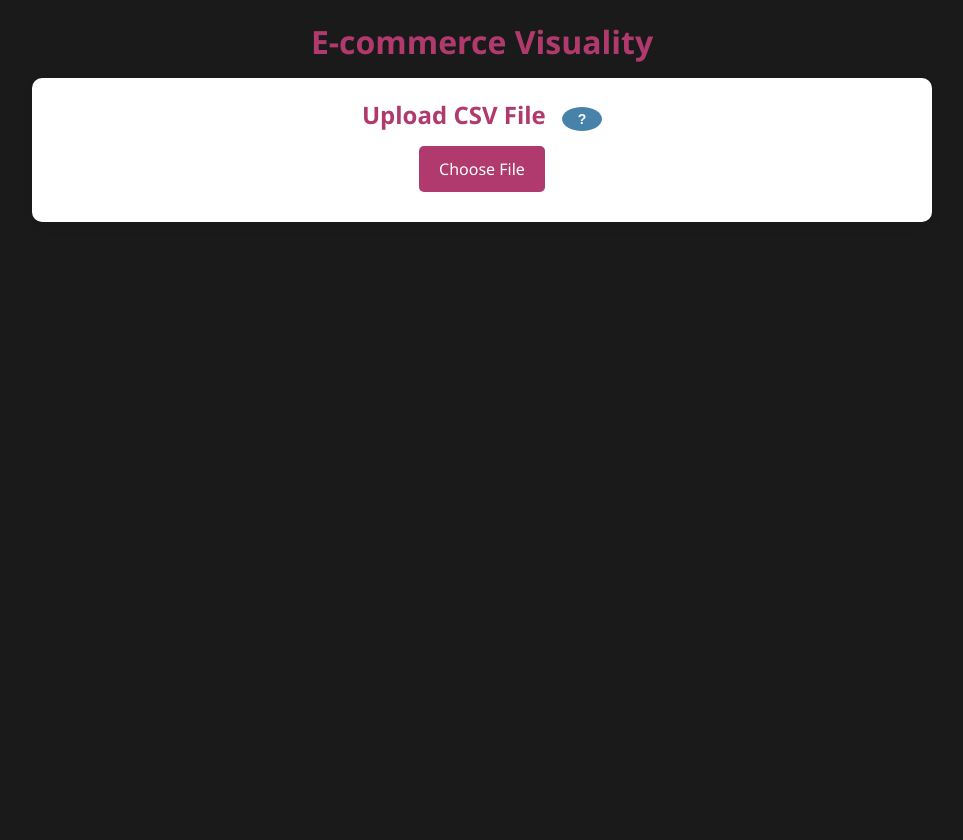
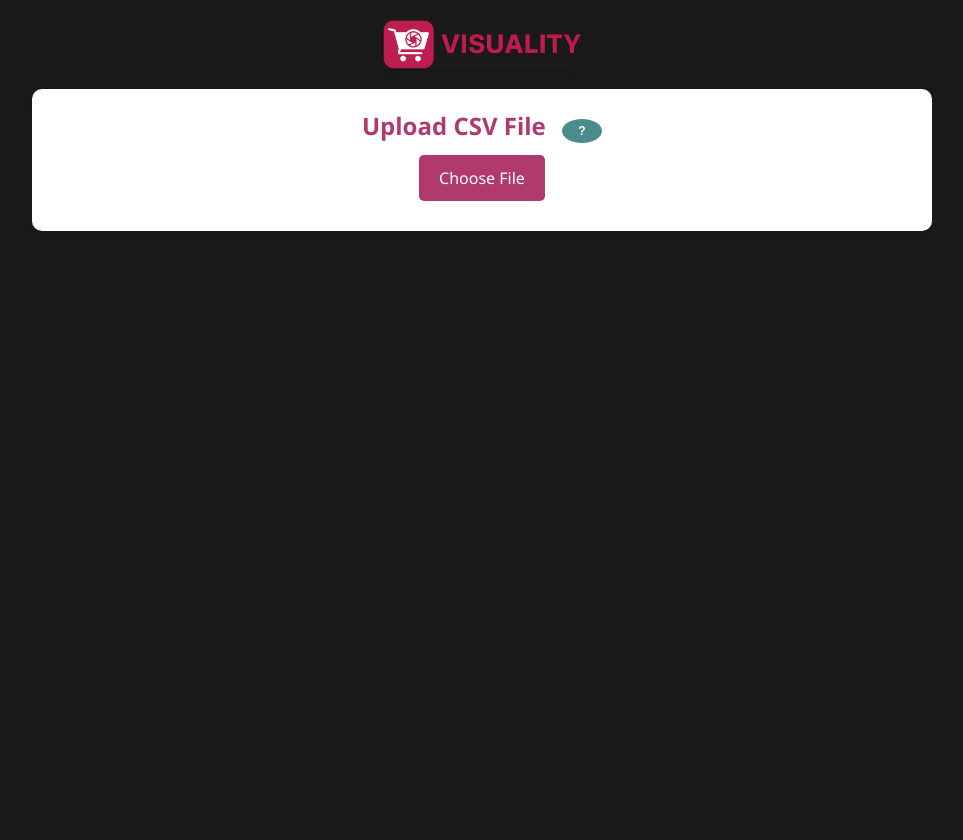
Before and after one commit to Aceelly/ecommerce_visuality, a Flask app: page / in a window 1280 px wide. Shown: the whole page, without its empty margins (158-1121 px from the left). Run offline with Flask 3, Linux system fonts and the light colour scheme; some libraries are stand-ins or nearby versions.

Commit message:
visual update

```diff
--- a/static/style.css
+++ b/static/style.css
@@ -1,8 +1,8 @@
 :root {
     --color-ebb: #1a1a1a;
-    --color-my-pink: #d0744d;
+    --color-my-pink: #111e123d;
     --color-hopbush: #B03A6D;
-    --color-astral: #4682A9;
+    --color-astral: #4A8B8B;
     --color-purple-heart: #0f1d0fe9;
     --color-white: #FFFFFF;
     --color-black: #000000;
@@ -23,8 +23,14 @@ body {
 h1, h2 {
     color: var(--color-hopbush);
     text-align: center;
-    margin-bottom: 15px; /* Consistent spacing */
-    margin-top: 0; /* Remove default top margin */
+    margin-bottom: 12px; /* Consistent spacing */
+    margin-top: 0px; /* Remove default top margin */
+}
+
+.header-logo {
+    max-width: 200px; /* Adjust as needed */
+    margin: 0 auto 20px; /* Center and add space below */
+    display: block;
 }
 
 main {
@@ -117,16 +123,17 @@ textarea {
 table {
     width: 100%;
     border-collapse: collapse;
-    margin-top: 20px;
+    margin-top: 10px;
     box-shadow: 0 2px 4px rgba(0, 0, 0, 0.05);
     border-radius: 8px;
     overflow: hidden; /* Ensures border-radius applies to table */
 }
 
 th, td {
+    font-size: 14px;
     border: 1px solid var(--color-my-pink);
-    padding: 12px;
-    text-align: left;
+    padding: 5px;
+    text-align: center;
     color: var(--color-purple-heart);
 }
 
@@ -149,8 +156,6 @@ img {
     height: auto;
     display: block;
     margin: 20px auto;
-    border: 1px solid var(--color-my-pink);
-    border-radius: 8px;
     box-shadow: 0 4px 8px rgba(0, 0, 0, 0.1);
 }
 
@@ -175,8 +180,8 @@ pre {
 
 /* Specific styling for the "Clear" buttons */
 .clear-button {
+    margin: 10px auto;
     background-color: var(--color-astral);
-    margin-top: 10px;
 }
 
 .clear-button:hover {
@@ -188,7 +193,7 @@ pre {
     overflow: auto; /* Enable both horizontal and vertical scrolling */
     max-height: 70vh; /* Limit height to 70% of viewport height */
     -webkit-overflow-scrolling: touch;
-    padding-bottom: 10px; /* Space for scrollbar */
+    padding-bottom: 5px; /* Space for scrollbar */
 }
 
 /* Styles for the cloned header in cluster_details.html */
@@ -290,7 +295,7 @@ pre {
     border-radius: 50%;
     width: 24px;
     height: 24px;
-    font-size: 14px;
+    font-size: 12px;
     font-weight: bold;
     cursor: pointer;
     margin-left: 10px;
@@ -346,7 +351,7 @@ pre {
 
 .cluster-means-table th,
 .cluster-means-table td {
-    font-size: 12px; /* Smaller font size */
+    font-size: 13px;
     word-wrap: break-word; /* Wrap long text */
     max-width: 150px; /* Limit column width */
     min-width: 80px; /* Ensure columns don't collapse too much */
@@ -376,3 +381,10 @@ pre {
 #backToTopBtn:hover {
     background-color: #2a6a96;
 }
+
+#toggleClusteringDetails {
+    display: flex;
+    justify-content: center;
+    margin-top: 10px;
+    font-size: 12px;
+}
--- a/templates/cluster_details.html
+++ b/templates/cluster_details.html
@@ -8,6 +8,7 @@
 </head>
 <body>
     <header>
+        <img src="{{ url_for('static', filename='Logo.png') }}" alt="E-commerce Visuality Logo" class="header-logo">
         <h1>Cluster {{ cluster_id }} ({{ cluster_interpretation }}) Details</h1>
     </header>
 
--- a/templates/index.html
+++ b/templates/index.html
@@ -8,7 +8,7 @@
 </head>
 <body>
     <header>
-        <h1>E-commerce Visuality</h1>
+        <img src="{{ url_for('static', filename='Logo.png') }}" alt="E-commerce Visuality Logo" class="header-logo">
     </header>
 
     <main>
@@ -28,14 +28,10 @@
 
         {% if df_head_html and df_dtypes_data %}
             <section class="card fade-in">
-                <h2>Dataset Summary</h2>
+                <h2>Summary</h2>
                 <div class="table-responsive">
                     {{ df_head_html | safe }}
                 </div>
-            </section>
-
-            <section class="card fade-in">
-                <h2>Columns and Data Types</h2>
                 <div class="table-responsive">
                     <table border="1">
                         <thead>
@@ -91,7 +87,7 @@
                 </form>
 
                 {% if session.get('cluster_means') and session.get('cluster_mean_features') %}
-                    <button id="toggleClusteringDetails" class="clear-button" style="margin-top: 20px;">Show Clustering Details</button>
+                    <button id="toggleClusteringDetails" class="clear-button" style="margin-top: 10px;">Show Clustering Details</button>
 
                     <section id="clustering-details" class="hidden-content">
                         {% if session.get('pca_features_contribution') %}
@@ -123,7 +119,7 @@
                         {% endif %}
                     </section>
 
-                    <section class="fade-in" style="padding: 0 25px;"> <!-- Removed card class, kept padding -->
+                    <section class="fade-in" style="padding: 0 25px; margin-top: 20px;"> <!-- Added margin-top -->
                         <h2>Cluster Mean Values for Top Features</h2>
                         <div class="table-responsive">
                             <table border="1" class="cluster-means-table">
```
Also changed, not shown: static/Logo.png (added).
